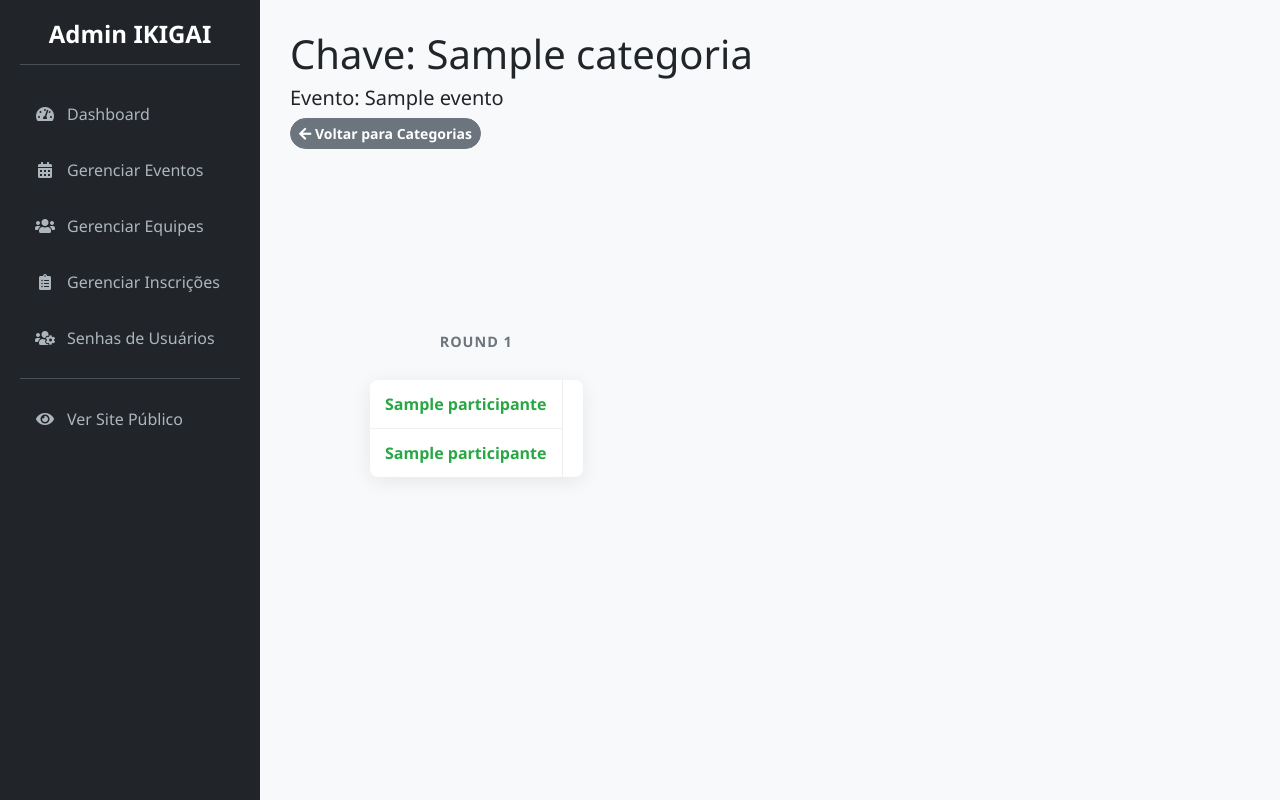
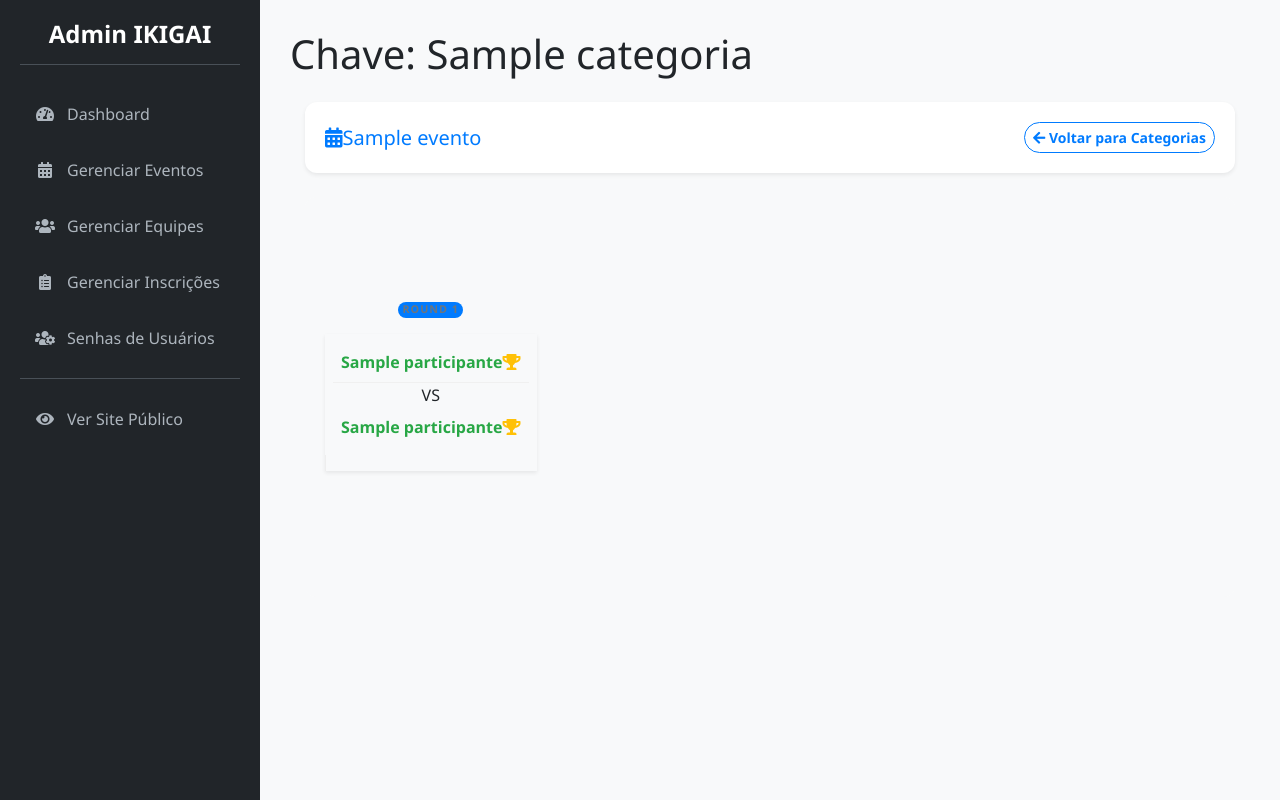
Before and after one commit to wllynilson/ikigai, a Flask app: page /admin/categoria/1/chave in a window 1280 px wide. Run offline with Flask 3, Linux system fonts and the light colour scheme; a user stored in the database is signed in; tables that the repository leaves empty hold one stand-in row (values such as "Sample post"); some libraries are stand-ins or nearby versions.

Commit message:
Ajustes nas rotas e visualizações pendentes. Ainda há outras

```diff
--- a/app/admin/routes.py
+++ b/app/admin/routes.py
@@ -11,10 +11,10 @@
 
 from app.decorators import admin_required
 from app.services import gerar_chave_eliminatoria_simples
-from . import bp  # Importa o 'bp' do __init__.py do admin
+from . import bp
 from .forms import CategoriaForm, EditarParticipanteForm
-from .forms import EventoForm  # 'from .' pois assumo que forms.py está na mesma pasta admin
-from .. import db  # '..' sobe um nível para o pacote 'app' para pegar o 'db'
+from .forms import EventoForm
+from .. import db
 from ..models import Categoria, Participante, Pagamento
 from ..models import Evento, Equipe, Inscricao, User, Luta
 
@@ -305,31 +305,65 @@
 @admin_required
 def aprovar_inscricao(inscricao_id):
     inscricao = Inscricao.query.get_or_404(inscricao_id)
+
     if inscricao.status != 'Pendente':
-        return jsonify({'status': 'info', 'message': 'Esta inscrição já foi processada.'}), 200
+        return jsonify({
+            'status': 'info',
+            'message': 'Esta inscrição já foi processada.'
+        }), 200
 
     try:
-        # 1. Muda o status da inscrição
+        # Verificar se já existe um pagamento
+        pagamento_existente = Pagamento.query.filter_by(inscricao_id=inscricao.id).first()
+
+        if pagamento_existente:
+            # Se já existe pagamento, apenas atualiza o status da inscrição
+            inscricao.status = 'Aprovada'
+            db.session.commit()
+
+            return jsonify({
+                'status': 'success',
+                'message': 'Inscrição aprovada com sucesso!',
+                'novo_status_html': '<span class="badge badge-success">Aprovada</span>'
+            })
+
+        # Se não existe pagamento, cria um novo
+        categoria = db.session.query(Categoria).get(inscricao.categoria_id)
+        if not categoria or not categoria.evento:
+            return jsonify({
+                'status': 'error',
+                'message': 'Categoria ou evento não encontrado'
+            }), 404
+
+        # Criar novo pagamento
+        novo_pagamento = Pagamento(
+            valor=categoria.evento.preco,
+            data_pagamento=datetime.utcnow(),
+            metodo='Confirmacao Manual',
+            status_pagamento='Concluido',
+            inscricao_id=inscricao.id
+        )
+
+        # Atualizar status da inscrição
         inscricao.status = 'Aprovada'
 
-        # 2. Cria o registo de pagamento correspondente
-        novo_pagamento = Pagamento(
-            valor=inscricao.categoria.evento.preco,
-            metodo='Confirmacao Manual',  # Pode ser 'Pix', 'Dinheiro', etc.
-            status_pagamento='Concluido',
-            inscricao_id=inscricao.id  # Liga o pagamento a esta inscrição
-        )
+        # Adicionar e commitar as mudanças
         db.session.add(novo_pagamento)
         db.session.commit()
 
         return jsonify({
             'status': 'success',
-            'message': 'Inscrição aprovada com sucesso!',
+            'message': 'Inscrição aprovada e pagamento registrado com sucesso!',
             'novo_status_html': '<span class="badge badge-success">Aprovada</span>'
         })
+
     except Exception as e:
         db.session.rollback()
-        return jsonify({'status': 'error', 'message': f'Ocorreu um erro: {str(e)}'}), 500
+        current_app.logger.error(f'Erro ao aprovar inscrição: {str(e)}')
+        return jsonify({
+            'status': 'error',
+            'message': 'Ocorreu um erro ao processar a aprovação'
+        }), 500
 
 
 @bp.route('/inscricao/rejeitar/<int:inscricao_id>', methods=['POST'])
@@ -523,25 +557,82 @@
 @bp.route('/categoria/<int:categoria_id>/gerar-chave', methods=['POST'])
 @admin_required
 def gerar_chave(categoria_id):
-    categoria = Categoria.query.get_or_404(categoria_id)
+    try:
+        # Buscar a categoria e validar
+        categoria = Categoria.query.get_or_404(categoria_id)
 
-    # Passo de segurança: apaga qualquer chave antiga para esta categoria
-    # para evitar duplicados se o admin gerar novamente.
-    Luta.query.filter_by(categoria_id=categoria_id).delete()
-    db.session.commit()
+        # Buscar todas as inscrições aprovadas para esta categoria
+        inscricoes_aprovadas = Inscricao.query.filter_by(
+            categoria_id=categoria.id,
+            status='Aprovada'
+        ).all()
 
-    # Chama a nossa função de serviço para fazer a magia
-    sucesso, mensagem = gerar_chave_eliminatoria_simples(
-        categoria_id=categoria.id,
-        evento_id=categoria.evento_id
-    )
+        # Verificar se há inscrições suficientes
+        if len(inscricoes_aprovadas) < 2:
+            return jsonify({
+                'status': 'error',
+                'message': 'São necessários pelo menos 2 participantes aprovados para gerar a chave.'
+            }), 400
 
-    if sucesso:
-        flash(mensagem, 'success')
-    else:
-        flash(mensagem, 'danger')
+        # Limpar lutas existentes da categoria
+        Luta.query.filter_by(categoria_id=categoria.id).delete()
 
-    return redirect(url_for('admin.categorias_evento', evento_id=categoria.evento_id))
+        # Extrair participantes das inscrições aprovadas
+        participantes = [inscricao.participante for inscricao in inscricoes_aprovadas]
+
+        # Embaralhar participantes para ordem aleatória
+        import random
+        random.shuffle(participantes)
+
+        # Calcular número de lutas necessárias
+        num_participantes = len(participantes)
+        num_rounds = (num_participantes - 1).bit_length()  # Próxima potência de 2
+        total_slots = 2 ** num_rounds
+
+        # Criar lutas do primeiro round
+        ordem = 1
+        for i in range(0, total_slots, 2):
+            luta = Luta(
+                categoria_id=categoria.id,
+                round=1,
+                ordem_na_chave=ordem
+            )
+
+            # Atribuir competidores se disponíveis
+            if i < num_participantes:
+                luta.competidor1_id = participantes[i].id
+            if i + 1 < num_participantes:
+                luta.competidor2_id = participantes[i + 1].id
+
+            db.session.add(luta)
+            ordem += 1
+
+        # Criar lutas vazias para rounds subsequentes
+        for round_num in range(2, num_rounds + 1):
+            lutas_no_round = 2 ** (num_rounds - round_num)
+            for i in range(lutas_no_round):
+                luta = Luta(
+                    categoria_id=categoria.id,
+                    round=round_num,
+                    ordem_na_chave=i + 1
+                )
+                db.session.add(luta)
+
+        db.session.commit()
+
+        return jsonify({
+            'status': 'success',
+            'message': 'Chave de lutas gerada com sucesso!',
+            'redirect_url': url_for('admin.visualizar_chave', categoria_id=categoria.id)
+        })
+
+    except Exception as e:
+        db.session.rollback()
+        current_app.logger.error(f'Erro ao gerar chave: {str(e)}')
+        return jsonify({
+            'status': 'error',
+            'message': 'Ocorreu um erro ao gerar a chave de lutas.'
+        }), 500
 
 
 @bp.route('/categoria/<int:categoria_id>/chave')
--- a/app/templates/admin/admin_base.html
+++ b/app/templates/admin/admin_base.html
@@ -8,6 +8,7 @@
           integrity="sha384-JcKb8q3iqJ61gNV9KGb8thSsNjpSL0n8PARn9HuZOnIxN0hoP+VmmDGMN5t9UJ0Z" crossorigin="anonymous">
     <link rel="stylesheet" href="https://cdnjs.cloudflare.com/ajax/libs/font-awesome/5.15.3/css/all.min.css">
     <link rel="stylesheet" href="{{ url_for('static', filename='css/admin_styles.css') }}">
+<meta name="csrf-token" content="{{ csrf_token() }}">
 
     <title>Admin - {% block title %}{{ titulo }}{% endblock %}</title>
     <link rel="shortcut icon" href="{{ url_for('static', filename='images/favicon.ico') }}" type="image/x-icon">
--- a/app/templates/admin/admin_listar_inscricoes_evento.html
+++ b/app/templates/admin/admin_listar_inscricoes_evento.html
@@ -25,7 +25,7 @@
             {% for inscricao in inscricoes %}
             <tr>
                 <td>{{ loop.index }}</td>
-                <td>{{ inscricao.participante.equipe.nome_equipe }}</td>
+                <td>{{ inscricao.participante.nome_completo }}</td>
                 <td>{{ inscricao.participante.cpf }}</td>
                 <td>{{ inscricao.participante.telefone }}</td>
                 <td>
--- a/app/templates/admin/admin_visualizar_chave.html
+++ b/app/templates/admin/admin_visualizar_chave.html
@@ -4,98 +4,104 @@
 {% block page_title %}{{ titulo }}{% endblock %}
 
 {% block content %}
-    <div class="mb-3">
-        <h5>Evento: {{ categoria.evento.nome_evento }}</h5>
+<div class="container-fluid py-3">
+    <!-- Header com informações do evento -->
+    <div class="card mb-4 shadow-sm">
+        <div class="card-body">
+            <div class="d-flex justify-content-between align-items-center">
+                <h5 class="mb-0 text-primary">
+                    <i class="fas fa-calendar-alt me-2"></i>{{ categoria.evento.nome_evento }}
+                </h5>
                 <a href="{{ url_for('admin.categorias_evento', evento_id=categoria.evento_id) }}"
-           class="btn btn-sm btn-secondary">
-            <i class="fas fa-arrow-left"></i> Voltar para Categorias
+                   class="btn btn-sm btn-outline-primary">
+                    <i class="fas fa-arrow-left me-1"></i> Voltar para Categorias
                 </a>
+            </div>
+        </div>
     </div>
 
     {% if mostrar_botao_terceiro %}
-        <div class="alert alert-info d-flex justify-content-between align-items-center">
+        <div class="alert alert-info shadow-sm rounded-3 d-flex justify-content-between align-items-center mb-4">
+            <div>
+                <i class="fas fa-info-circle me-2"></i>
                 <span>As semi-finais foram concluídas. Gere a disputa pelo 3º lugar.</span>
+            </div>
             <form method="POST" action="{{ url_for('admin.gerar_disputa_terceiro_lugar', categoria_id=categoria.id) }}">
-                <button type="submit" class="btn btn-primary">Gerar Disputa de 3º Lugar</button>
+                <button type="submit" class="btn btn-primary">
+                    <i class="fas fa-medal me-1"></i> Gerar Disputa de 3º Lugar
+                </button>
             </form>
         </div>
     {% endif %}
+
+    <!-- Chaveamento -->
     <div class="bracket-container">
-
-    <div class="bracket-container">
+        <div class="row tournament-bracket">
             {% for round_num, lutas_no_round in rounds.items() %}
-            <div class="round">
-                <h4 class="round-title">Round {{ round_num }}</h4>
-                <div class="matches">
+                <div class="col-lg bracket-round">
+                    <h4 class="round-title mb-3 text-center">
+                        <span class="badge bg-primary rounded-pill">Round {{ round_num }}</span>
+                    </h4>
+                    <div class="matches-column">
                         {% for luta in lutas_no_round %}
-                        <div class="match" id="luta-{{ luta.id }}"
+                            <div class="match-card shadow-sm mb-4" id="luta-{{ luta.id }}"
                                  data-luta-id="{{ luta.id }}"
                                  data-c1-id="{{ luta.competidor1.id if luta.competidor1 else '' }}"
                                  data-c1-nome="{{ luta.competidor1.nome_completo if luta.competidor1 else 'A definir' }}"
                                  data-c2-id="{{ luta.competidor2.id if luta.competidor2 else '' }}"
                                  data-c2-nome="{{ luta.competidor2.nome_completo if luta.competidor2 else 'A definir' }}">
 
-                            <div class="match-content">
+                                <div class="match-content p-2">
                                     <div id="slot-luta-{{ luta.id }}-c1"
-                                     class="participant {% if luta.vencedor_id == luta.competidor1_id %}winner{% endif %}">
-                                    <span>{{ luta.competidor1.nome_completo if luta.competidor1 else 'A definir' }}</span>
+                                         class="participant d-flex justify-content-between align-items-center p-2 {% if luta.vencedor_id == luta.competidor1_id %}winner{% endif %}">
+                                        <span class="competitor-name">{{ luta.competidor1.nome_completo if luta.competidor1 else 'A definir' }}</span>
+                                        {% if luta.vencedor_id == luta.competidor1_id %}
+                                            <i class="fas fa-trophy text-warning"></i>
+                                        {% endif %}
                                     </div>
+                                    <div class="vs-divider text-center">VS</div>
                                     <div id="slot-luta-{{ luta.id }}-c2"
-                                     class="participant {% if luta.vencedor_id == luta.competidor2_id %}winner{% endif %}">
-                                    <span>{{ luta.competidor2.nome_completo if luta.competidor2 else 'A definir' }}</span>
+                                         class="participant d-flex justify-content-between align-items-center p-2 {% if luta.vencedor_id == luta.competidor2_id %}winner{% endif %}">
+                                        <span class="competitor-name">{{ luta.competidor2.nome_completo if luta.competidor2 else 'A definir' }}</span>
+                                        {% if luta.vencedor_id == luta.competidor2_id %}
+                                            <i class="fas fa-trophy text-warning"></i>
+                                        {% endif %}
                                     </div>
                                 </div>
-                            <div class="match-actions">
+
+                                <div class="match-actions p-2 text-center">
                                     {% if luta.competidor1 and luta.competidor2 and not luta.vencedor_id %}
-                                    <a href="#" class="btn btn-sm btn-outline-success set-winner-btn"
+                                        <a href="#" class="btn btn-sm btn-success set-winner-btn"
                                            title="Definir Vencedor">
-                                        <i class="fas fa-trophy"></i>
+                                            <i class="fas fa-trophy me-1"></i> Definir Vencedor
                                         </a>
                                     {% endif %}
                                 </div>
                             </div>
                         {% endfor %}
-
                     </div>
                 </div>
             {% endfor %}
         </div>
+    </div>
 
+    <!-- Modal para declarar vencedor -->
     <div class="modal fade" id="winnerModal" tabindex="-1" aria-labelledby="winnerModalLabel" aria-hidden="true">
-        <div class="modal-dialog">
+        <div class="modal-dialog modal-dialog-centered">
             <div class="modal-content">
-                <div class="modal-header">
-                    <h5 class="modal-title" id="winnerModalLabel">Declarar Vencedor</h5>
-                    <button type="button" class="close" data-dismiss="modal" aria-label="Close">
-                        <span aria-hidden="true">&times;</span>
-                    </button>
+                <div class="modal-header bg-primary text-white">
+                    <h5 class="modal-title" id="winnerModalLabel">
+                        <i class="fas fa-trophy me-2"></i>Declarar Vencedor
+                    </h5>
+                    <button type="button" class="btn-close btn-close-white" data-dismiss="modal" aria-label="Close"></button>
                 </div>
                 <div class="modal-body">
-                    <p>Selecione o vencedor da luta abaixo:</p>
-                    <div id="modal-competitors"></div>
+                    <p class="text-center mb-4">Selecione o vencedor da luta:</p>
+                    <div id="modal-competitors" class="d-grid gap-3"></div>
                 </div>
                 <div class="modal-footer">
                     <button type="button" class="btn btn-secondary" data-dismiss="modal">Cancelar</button>
                 </div>
-            </div>
-        </div>
-    </div>
-
-    <div class="modal fade" id="winnerModal" tabindex="-1" aria-labelledby="winnerModalLabel" aria-hidden="true">
-        <div class="modal-dialog">
-            <div class="modal-content">
-                <div class="modal-header">
-                    <h5 class="modal-title" id="winnerModalLabel">Declarar Vencedor da Luta</h5>
-                    <button type="button" class="close" data-dismiss="modal" aria-label="Close">
-                        <span aria-hidden="true">&times;</span>
-                    </button>
-                </div>
-                <div class="modal-body">
-                    <p>Selecione o vencedor da luta abaixo clicando no botão correspondente:</p>
-                    <div id="modal-competitors-list"></div>
-                </div>
-                <div class="modal-footer">
-                    <button type="button" class="btn btn-secondary" data-dismiss="modal">Cancelar</button>
             </div>
         </div>
     </div>
```
Also changed, not shown: app/__init__.py (+43 -19 lines), app/templates/admin/admin_gerenciar_categorias.html (+51 -1 lines), app.db. Lines whose indentation alone changed are shown as unchanged.
